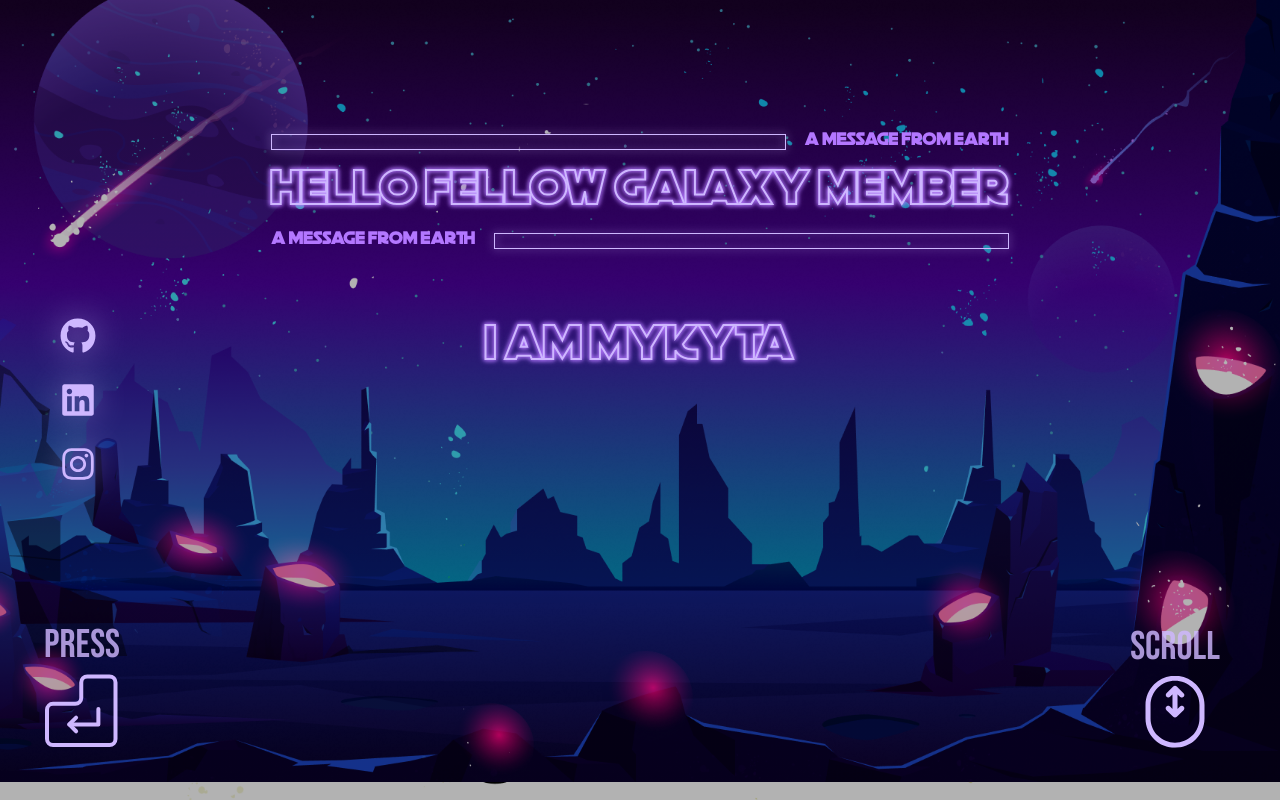
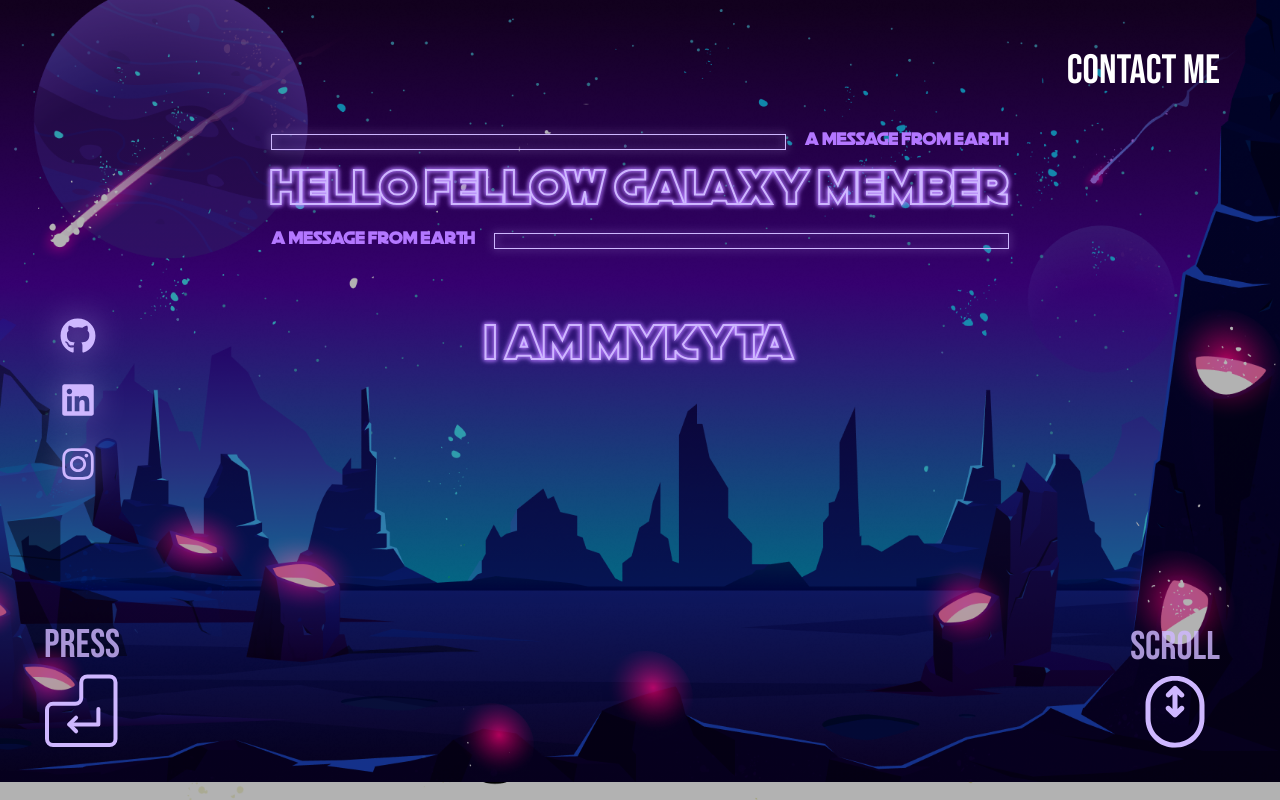
Before and after one commit to ZozuliaMykyta/portfolio, a React (Vite) app: page / in a window 1280 px wide. Built offline with nearby package versions, Linux system fonts and the light colour scheme.

Commit message:
feat: add ContactButton component for user interaction

```diff
--- a/src/App.tsx
+++ b/src/App.tsx
@@ -2,6 +2,7 @@ import SlideShow from "./components/SlideShow";
 import "./App.css";
 import EnterIndicator from "./components/EnterIndicator";
 import ScrollIndicator from "./components/ScrollIndicator";
+import ContactButton from "./components/contact/ContactButton";
 
 function App() {
   return (
@@ -9,6 +10,7 @@ function App() {
       <SlideShow />
       <EnterIndicator />
       <ScrollIndicator />
+      <ContactButton />
     </div>
   );
 }
--- /dev/null
+++ b/src/components/contact/ContactButton.tsx
@@ -0,0 +1,14 @@
+import React from "react";
+
+const ContactButton: React.FC = () => {
+  return (
+    <a
+      href="#!"
+      className="absolute right-15 top-10 z-50 text-white font-bebas text-[41px] uppercase"
+    >
+      contact me
+    </a>
+  );
+};
+
+export default ContactButton;
```
